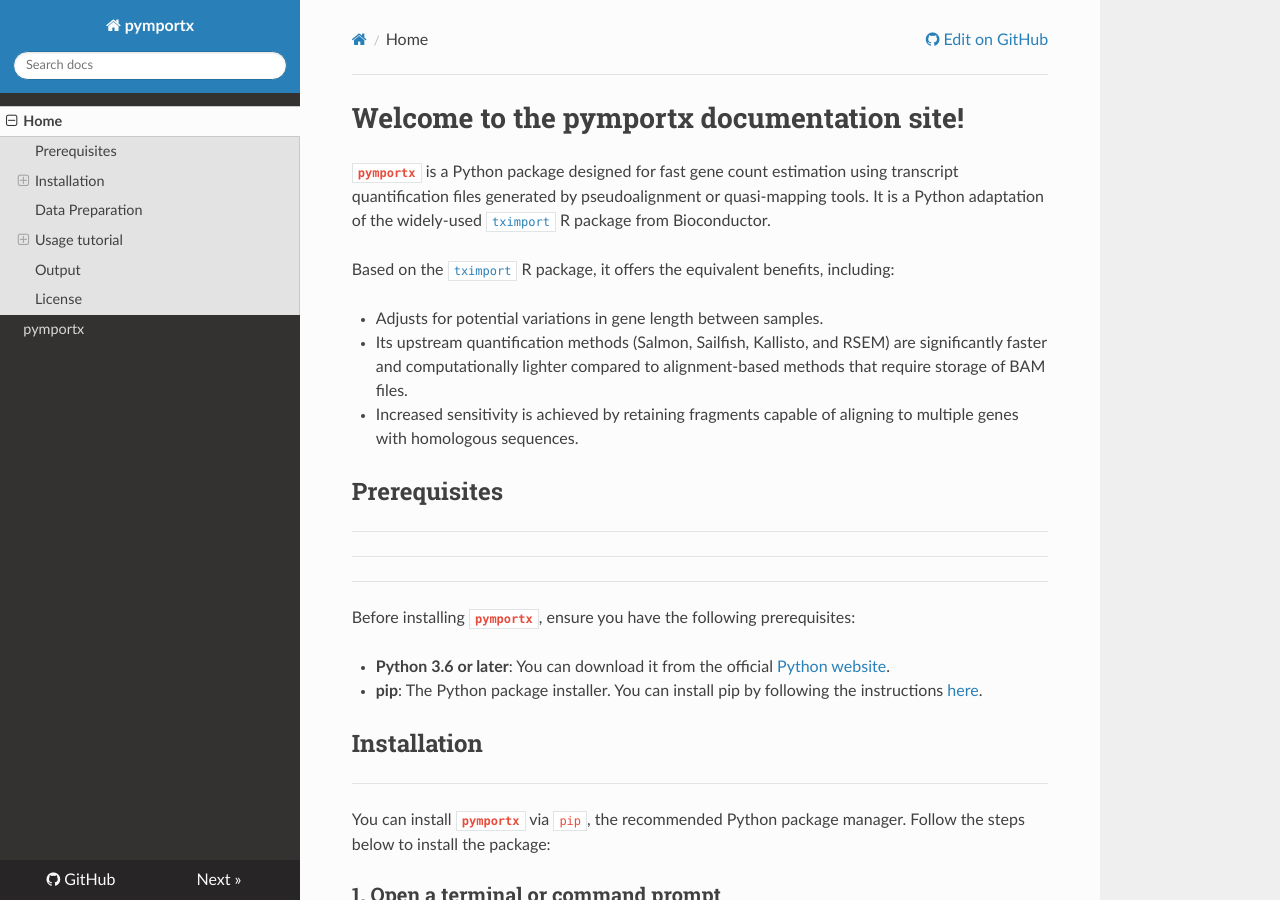
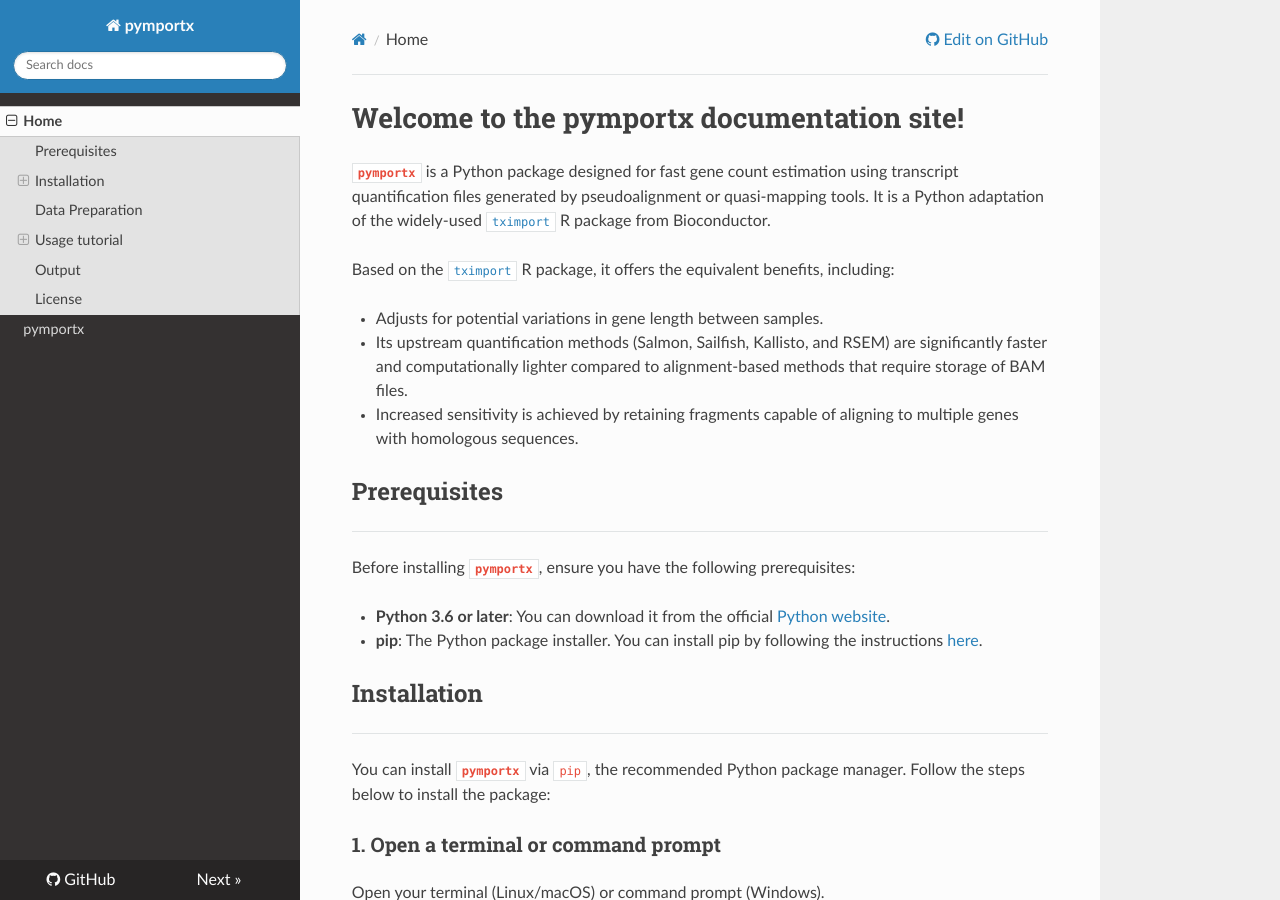
Before and after one commit to victorsanchezarevalo/pymportx, an MkDocs documentation site: the page built from docs/index.md, in a window 1280 px wide and 900 px high. Built offline with MkDocs 1.6.1, drawn with Linux system fonts in a browser that asks for light colours; nearby versions of some CDN libraries.

````diff
--- a/docs/index.md
+++ b/docs/index.md
@@ -14,8 +14,6 @@ Based on the [`tximport`](https://bioconductor.org/packages/release/bioc/html/tx
 
 ## Prerequisites
 -----
-****
-____
 
 Before installing **`pymportx`**, ensure you have the following prerequisites:
 
@@ -63,6 +61,7 @@ Its first column should contain transcript IDs, while the second one must contai
 
 
 ## Usage tutorial
+----
 
 #### Salmon
 
@@ -119,6 +118,7 @@ out = rsem.read_rsem(folders,
 ```
 
 ## Output
+----
 
 The output of our **``pymportx``** package is an [**Anndata**](https://anndata.readthedocs.io/en/latest/) file containing the counts, abundance and legth matrices. Its structure is the following:
 
````
